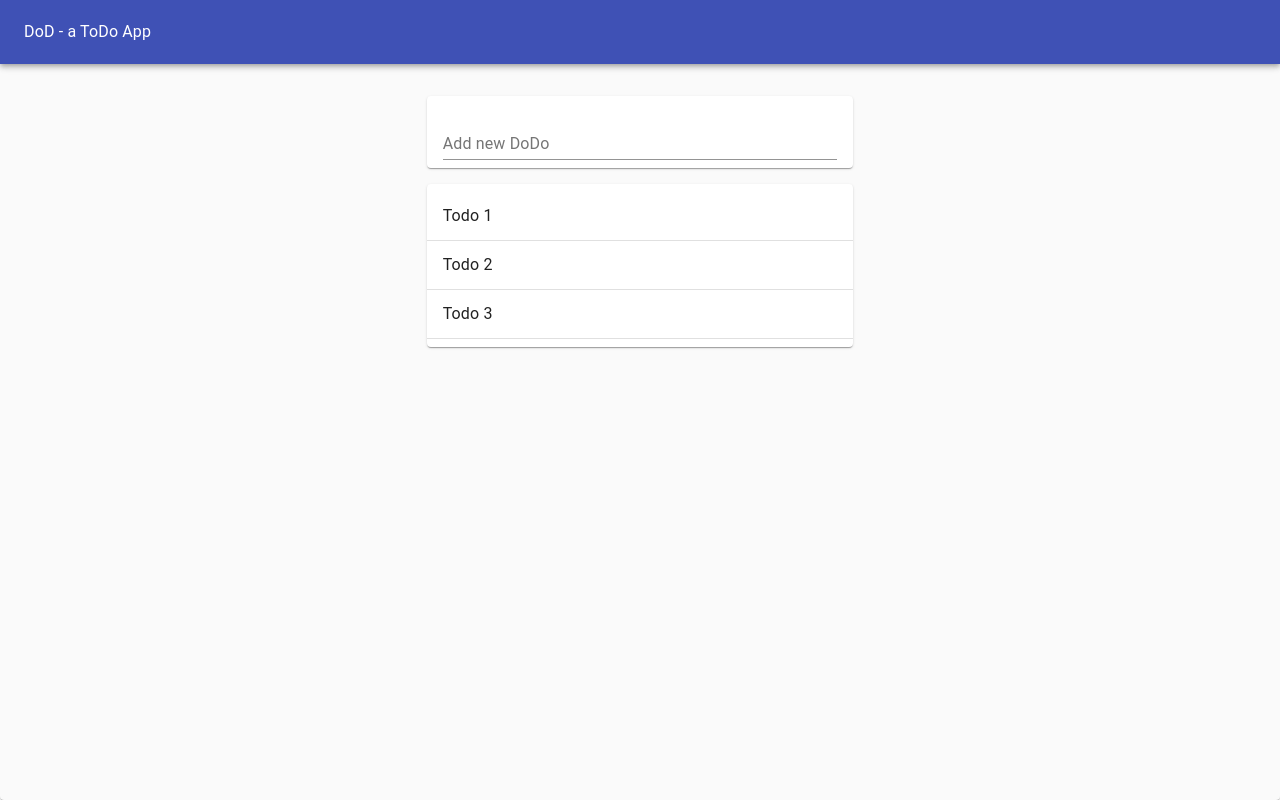
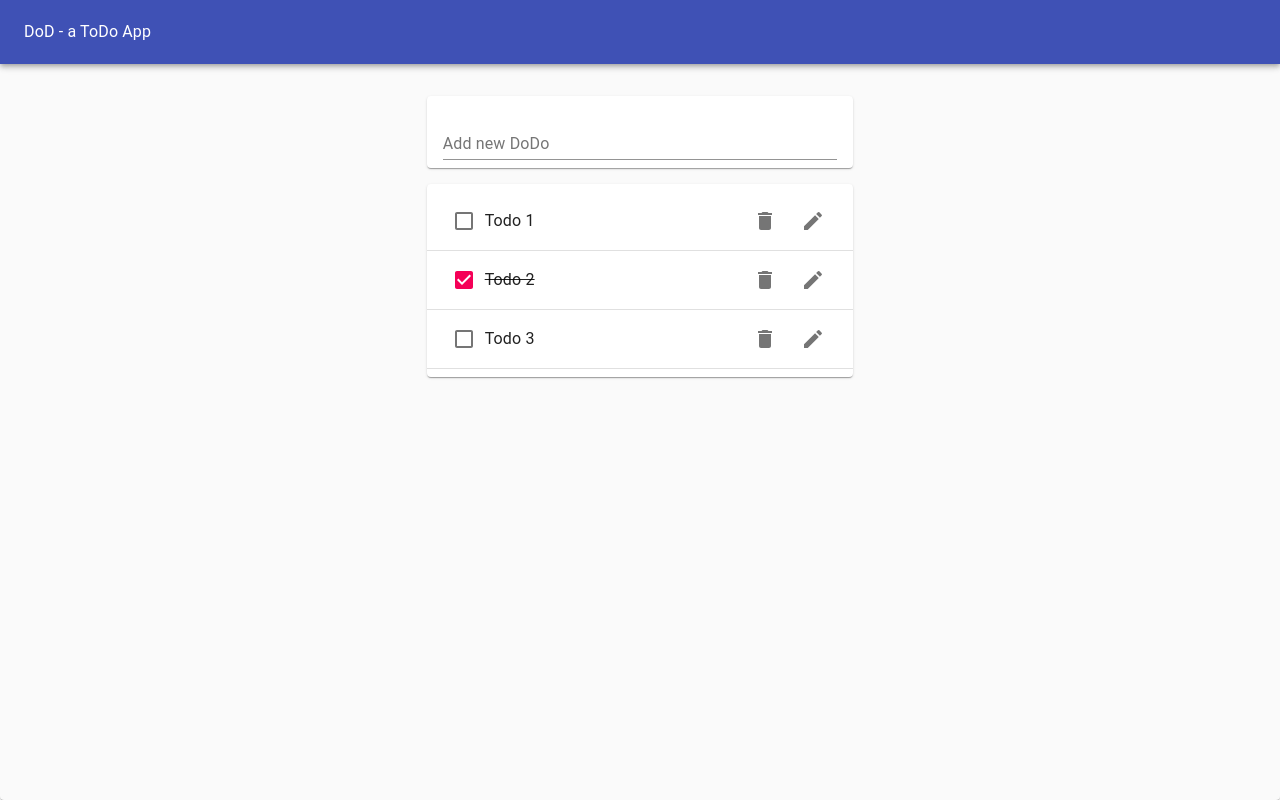
Before and after one commit to keviveks/dod, a React (Create React App) app: page / in a window 1280 px wide. Built offline with nearby package versions, Linux system fonts and the light colour scheme.

Commit message:
Todo item

```diff
--- a/package.json
+++ b/package.json
@@ -4,6 +4,7 @@
   "private": true,
   "dependencies": {
     "@material-ui/core": "^4.9.10",
+    "@material-ui/icons": "^4.9.1",
     "@testing-library/jest-dom": "^4.2.4",
     "@testing-library/react": "^9.3.2",
     "@testing-library/user-event": "^7.1.2",
--- a/src/DoDoApp.js
+++ b/src/DoDoApp.js
@@ -17,7 +17,7 @@ function DoDoApp() {
     {
       id: 2,
       task: 'Todo 2',
-      completed: false
+      completed: true
     },
     {
       id: 3,
--- /dev/null
+++ b/src/DoDoItem.js
@@ -0,0 +1,28 @@
+import React from 'react';
+import ListItem from '@material-ui/core/ListItem';
+import ListItemText from '@material-ui/core/ListItemText';
+import Checkbox from '@material-ui/core/Checkbox';
+import IconButton from '@material-ui/core/IconButton';
+import DeleteIcon from '@material-ui/icons/Delete';
+import EditIcon from '@material-ui/icons/Edit';
+import ListItemSecondaryAction from '@material-ui/core/ListItemSecondaryAction';
+
+
+function DoDoItem({ task, completed }) {
+  return (
+    <ListItem>
+      <Checkbox checked={completed} />
+      <ListItemText style={{ textDecoration: completed ? "line-through" : "none" }}>{task}</ListItemText>
+      <ListItemSecondaryAction>
+        <IconButton aria-label="Delete">
+          <DeleteIcon />
+        </IconButton>
+        <IconButton aria-label="Edit">
+          <EditIcon />
+        </IconButton>
+      </ListItemSecondaryAction>
+    </ListItem>
+  );
+}
+
+export default DoDoItem;
--- a/src/DoDoList.js
+++ b/src/DoDoList.js
@@ -2,8 +2,7 @@ import React from 'react';
 import Paper from '@material-ui/core/Paper';
 import Divider from '@material-ui/core/Divider';
 import List from '@material-ui/core/List';
-import ListItem from '@material-ui/core/ListItem';
-import ListItemText from '@material-ui/core/ListItemText';
+import DoDoItem from './DoDoItem';
 
 function DoDoList(props) {
   return (
@@ -11,9 +10,7 @@ function DoDoList(props) {
       <List>
         {props.todos.map(todo => (
           <>
-            <ListItem>
-              <ListItemText>{todo.task}</ListItemText>
-            </ListItem>
+            <DoDoItem task={todo.task} key={todo.id} completed={todo.completed} />
             <Divider />
           </>
         ))}
```
Also changed, not shown: 1 other file (tests, documents, lock files or other folders).
